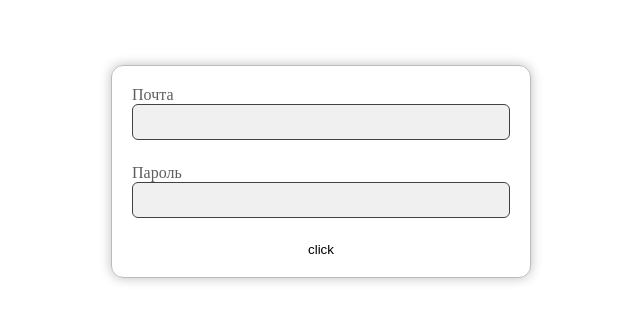
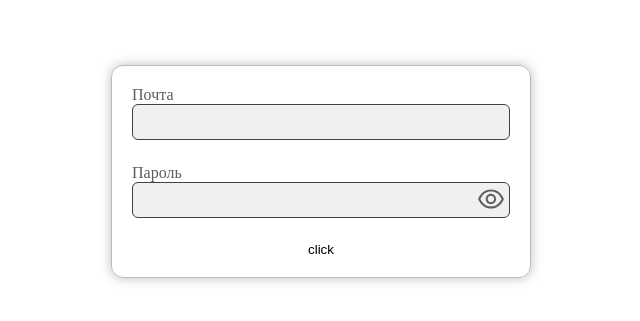
Before and after one commit to Kornull/yl_form, a React (Vite) app: page / in a window 1280 px wide. Shown: the part 229-550 px from the top of the page, without its empty margins (319-959 px from the left). Built offline with nearby package versions, Linux system fonts and the light colour scheme.

Commit message:
feat: add password btn

```diff
--- a/package.json
+++ b/package.json
@@ -14,7 +14,8 @@
     "dependencies": {
         "react": "^18.3.1",
         "react-dom": "^18.3.1",
-        "react-hook-form": "^7.53.0"
+        "react-hook-form": "^7.53.0",
+        "react-icons": "^5.3.0"
     },
     "devDependencies": {
         "@types/react": "^18.3.3",
--- a/src/components/form/formInputs/Input.module.scss
+++ b/src/components/form/formInputs/Input.module.scss
@@ -1,6 +1,6 @@
 .input {
   height: 36px;
-  padding: 4px 6px;
+  padding: 6px;
   font-size: 24px;
   font-weight: 100;
   color: #414141;
@@ -17,9 +17,8 @@
     outline: none !important;
     border-color: #00a1c9;
     background: #ffffff;
-
-
-  } + &Title{
+  }
+  + &Title {
     color: #00a1c9;
   }
 
@@ -43,4 +42,26 @@
     font-size: 12px;
     padding: 2px;
   }
+
+  &Password {
+    position: relative;
+
+    &Fild {
+      padding-right: 34px;
+    }
+
+    &Btn {
+      position: absolute;
+      right: 4px;
+      bottom: 22px;
+      display: flex;
+      align-items: center;
+      justify-content: center;
+
+      &Icon {
+        font-size: 30px;
+        fill: #5f5e5e;
+      }
+    }
+  }
 }
--- a/src/components/form/formInputs/PasswordInput.tsx
+++ b/src/components/form/formInputs/PasswordInput.tsx
@@ -1,13 +1,17 @@
 import { useState } from 'react';
-import { FormInputsMail, InputTitles } from '../types';
+
+import { AiOutlineEye, AiOutlineEyeInvisible } from 'react-icons/ai';
 
 import { passwdValidator } from '../../../services/validator';
+
+import { FormInputsMail, InputTitles } from '../types';
 
 import styles from './Input.module.scss';
 
 export const PasswordInput = ({ register, getValue }: FormInputsMail) => {
   const [msq, setMsq] = useState<string>('');
   const [err, setErr] = useState<boolean>(false);
+  const [isViewPswd, setisViewPswd] = useState<boolean>(false);
 
   const updateDataValue = () => {
     const validData = passwdValidator(getValue('pswd'));
@@ -17,11 +21,11 @@ export const PasswordInput = ({ register, getValue }: FormInputsMail) => {
 
   return (
     <>
-      <label className={styles.inputLabel}>
+      <label className={`${styles.inputLabel} ${styles.inputPassword}`}>
         <span className={styles.inputTitle}>{InputTitles.PASSWORD}</span>
         <input
-          className={`${styles.input}  ${err && styles.inputErr}`}
-          type="text"
+          className={`${styles.input}  ${err && styles.inputErr} ${styles.inputPasswordFild}`}
+          type={isViewPswd ? 'text' : 'password'}
           autoComplete="off"
           {...register('pswd', {
             required: true,
@@ -33,6 +37,17 @@ export const PasswordInput = ({ register, getValue }: FormInputsMail) => {
             },
           })}
         />
+        <button
+          type="button"
+          className={styles.inputPasswordBtn}
+          onClick={() => setisViewPswd(!isViewPswd)}
+        >
+          {isViewPswd ? (
+            <AiOutlineEyeInvisible className={styles.inputPasswordBtnIcon} />
+          ) : (
+            <AiOutlineEye className={styles.inputPasswordBtnIcon} />
+          )}
+        </button>
         <span className={styles.inputErrorMsq}>{err && msq}</span>
       </label>
     </>
```
Also changed, not shown: src/components/form/FormComponent.tsx (+5 -3 lines), 1 other file (tests, documents, lock files or other folders).
